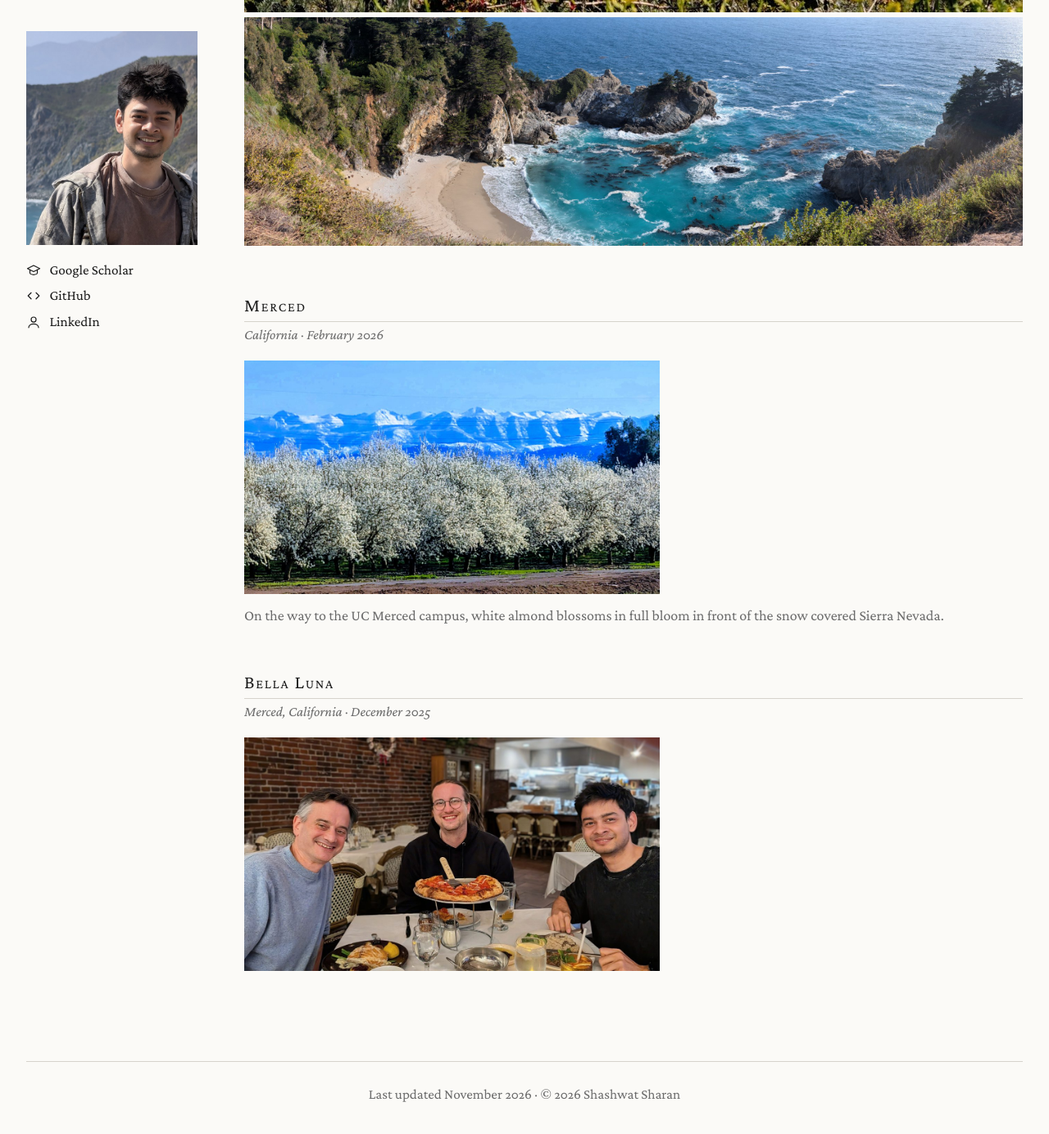
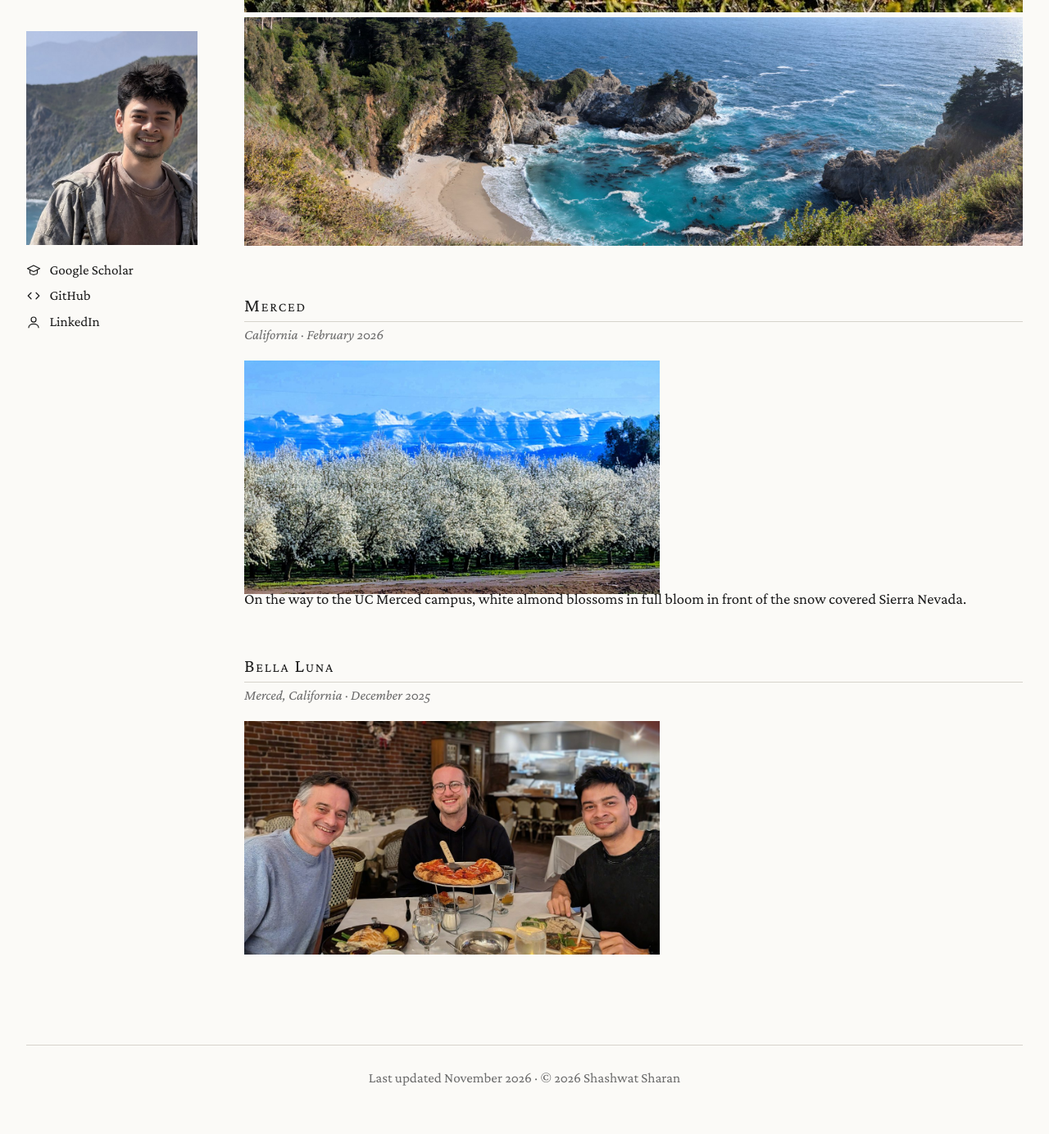
Before and after one commit to shashwatsharan/shashwatsharan.github.io, a Jekyll site: the page built from gallery.md, in a window 1280 px wide and 1400 px high, scrolled down 2469 px. Shown: the top 1384 px of the window at 82% size. Built offline with Jekyll 4.4.1, drawn with Linux system fonts in a browser that asks for light colours.

```diff
--- a/assets/css/style.css
+++ b/assets/css/style.css
@@ -261,7 +261,7 @@ details.result[open] > summary::before { transform: none; content: "\25BE\2002"
 .album { margin: 0 0 2.8rem; }
 .album h2 { margin-bottom: 0.15rem; }
 .album-meta { color: var(--muted); font-size: 0.9rem; font-style: italic; margin: 0 0 0.9rem; }
-.album-desc { color: var(--muted); font-size: 0.95rem; margin: 0.7rem 0 0; }
+.album-desc { font-size: 0.98rem; margin: -0.4rem 0 0.9rem; }
 .justified { display: flex; flex-wrap: wrap; gap: 6px; }
 .justified::after { content: ""; flex-grow: 1000000; }
 .justified .photo {
```
